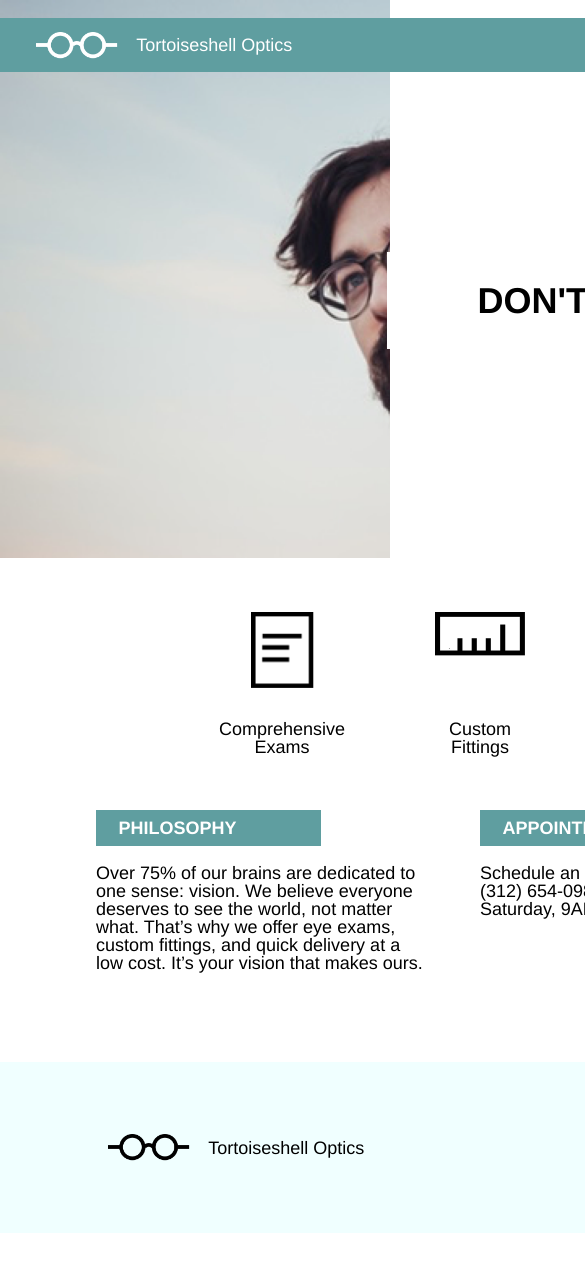
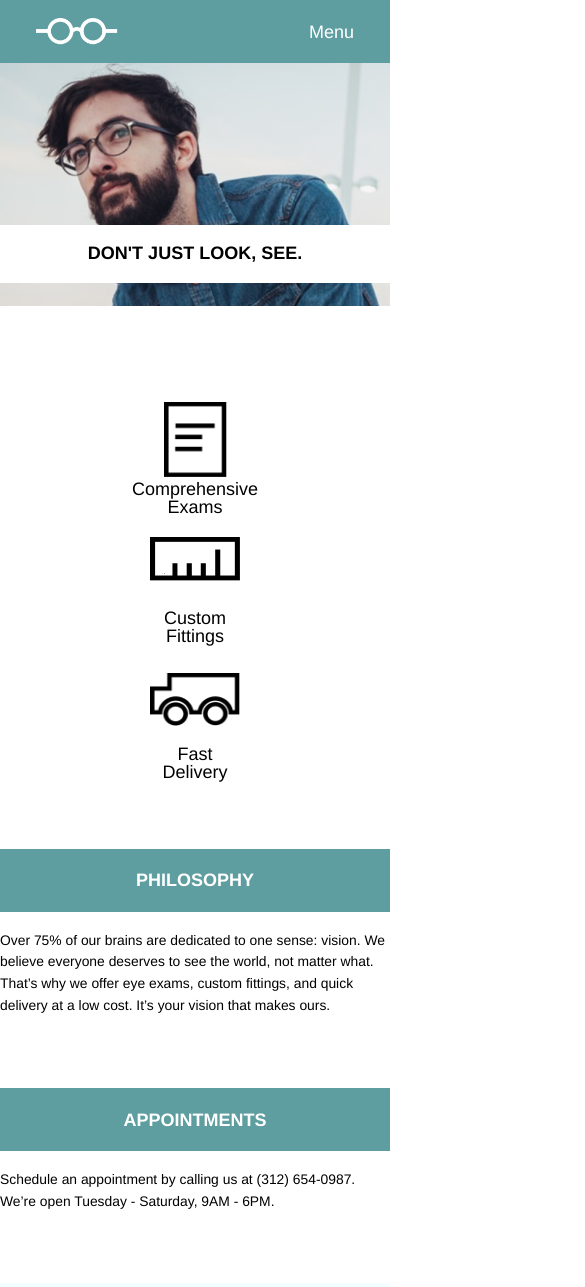
Before and after one commit to lijitin/tortoiseshelloptics, a plain HTML site: page index.html in a window 390 px wide. Shown: the top 1287 px of the page, 585 px wide, since content can reach past the window. Before the commit the page ends 1233 px from the top, so only its background shows below. Drawn offline with Linux system fonts and the light colour scheme.

Commit message:
finished responsive styling

```diff
--- a/index.html
+++ b/index.html
@@ -17,6 +17,7 @@
             <span>Services</span>
             <span>Products</span>
             <span>Contact</span>
+            <span class="max-width470">Menu</span>
           </nav>
         </div>
         <div class="headline">
--- a/resources/style.css
+++ b/resources/style.css
@@ -24,7 +24,7 @@ header .company{
   align-items: center;
 }
 .logo{
-  padding-left: 2rem;
+  padding: 1rem 2rem;
   display: flex;
   align-items: center;
 
@@ -79,7 +79,7 @@ nav span{
   align-items: center;
 }
 .image-container img{
-  width: 100%;
+  width: 5rem;
   height: auto;
 }
 .image-container.exams img{
@@ -120,3 +120,91 @@ footer{
 footer .logo span{
   color: black;
 }
+
+/* media queries */
+@media only screen and (max-width: 1024px){
+  .site-container{
+    width:100%;
+  }
+  nav span{
+    display: none;
+  }
+  .max-width470{
+    display: inline-block;
+  }
+  header{
+    padding-top: 0;
+    height: 22rem;
+  }
+  .content{
+    margin-top: 5rem;
+    margin-right: 2rem;
+    padding: 0.75rem 4rem;
+  }
+  .content h1{
+    font-size: 1.33rem;
+  }
+}
+
+.max-width470{
+  display: none;
+}
+@media only screen and (max-width: 470px){
+  .logo span{
+    display: none;
+  }
+  nav span{
+    display: none;
+  }
+  .max-width470{
+    display: inline-block;
+  }
+  header{
+    background-position: 20%;
+    height: 17rem;
+  }
+  .content{
+    margin-top: 9rem;
+    margin-right: 0;
+    width: 100%;
+    padding: 1rem 0;
+  }
+  .content h1{
+    font-size: 1rem;
+    text-align: center;
+  }
+  .key-images{
+    margin: 3.77rem auto;
+    flex-wrap: wrap;
+  }
+  .key{
+    margin-top: 1.54rem;
+    height: 6rem;
+  }
+  .supporting-info{
+    display: block;
+  }
+  .info{
+    width: 100%;
+  }
+  .title{
+    width: 100%;
+    padding: 1.25rem 0;
+  }
+  .title h2{
+    text-align: center;
+  }
+  .description{
+    font-size: 0.77rem;
+    padding-bottom: 4rem;
+    line-height: 1.2rem;
+  }
+  .supporting-info{
+    margin: 0;
+  }
+  footer .logo{
+    padding: 0;
+    display: flex;
+    justify-content: center;
+  }
+}
```
